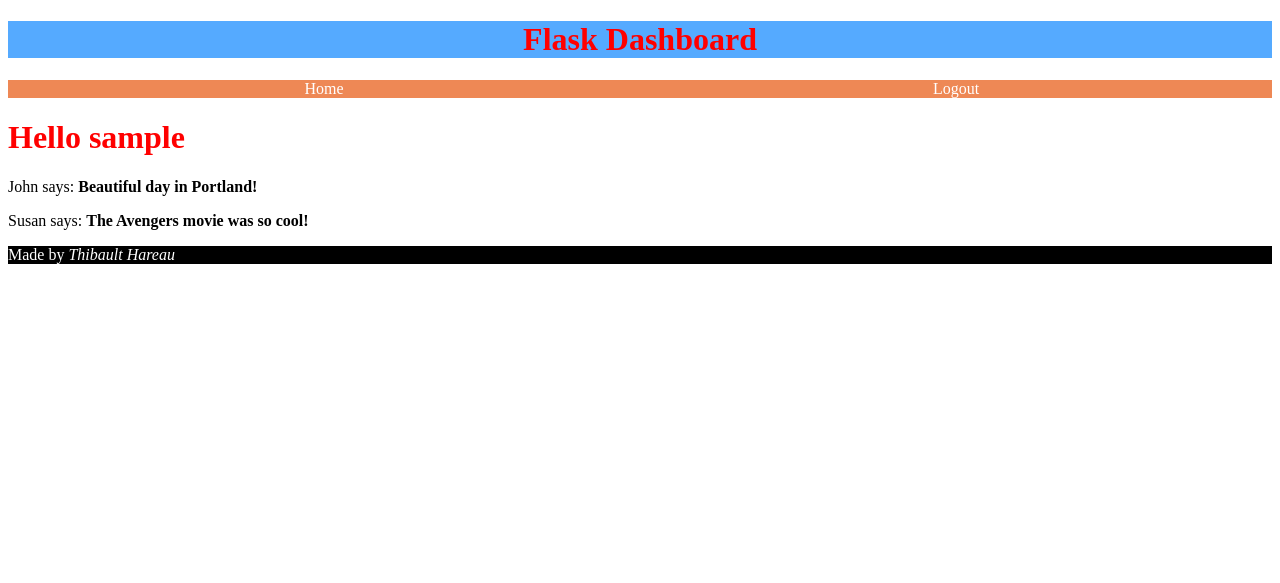
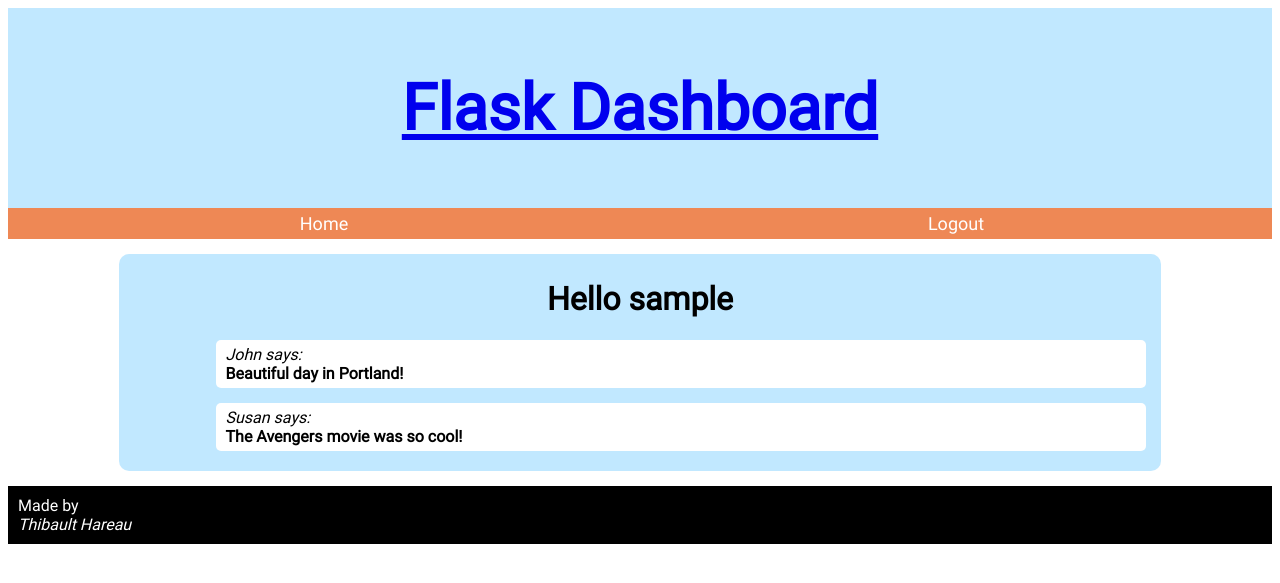
Before and after one commit to ThibaultHareau/Flask-FirstDashboard, a Flask app: page / in a window 1280 px wide. Shown: the top 583 px of the page. Run offline with Flask 2, Linux system fonts and the light colour scheme; the visitor is signed in with stand-in values (Sample User, id 1); data comes from the database, SQL or seed files in the repository; both versions use the stored data as it was after the commit.

Commit message:
Style upgrade

```diff
--- /dev/null
+++ b/app/static/css/main.css
@@ -0,0 +1,101 @@
+@font-face {
+    font-family: 'Roboto';
+    src: url('../font/Roboto-Regular.ttf');
+}
+
+body {
+    font-family: 'Roboto',Arial, Helvetica, sans-serif;
+}
+body * {
+    display: flex;
+    flex-direction: column;
+}
+
+header {
+    background-color: rgba(50, 180, 255, 0.3);
+    text-align: center;
+    height : 200px;
+    width:100%;
+    justify-content: center;
+    align-items: center;
+}
+header > a:visited{
+    text-decoration:none ;
+}
+header h1 {
+    font-size: 64px;
+}
+nav {
+    background-color: #E85;
+}
+nav ul {
+    list-style: none;
+    width : 100%;
+    margin:0;
+    padding:0;
+    justify-content: space-around;
+    flex-direction: row;
+}
+nav ul li{
+    font-size: large;
+    flex:1;
+    padding : 5px;
+}
+nav ul li:hover {
+    background-color: #EB5;
+}
+nav ul li a{
+    text-decoration: none;
+    color:white;
+    display:block;
+    text-align: center;
+}
+nav a:hover{
+    color:#333;
+}
+
+h1 {
+    font-size: xx-large;
+}
+footer {
+    background-color: #000;
+    color:#FFF;
+    padding:10px 10px 10px 10px;
+}
+.author {
+    font-style: italic;
+}
+.content {
+    display:block;
+    width:80%;
+    margin: auto;
+    margin-top: 15px;
+    margin-bottom: 15px;
+    background-color: rgba(50, 180, 255, 0.3);
+    border-radius: 10px;
+    padding: 5px 15px 5px 15px;
+}
+.content h1 {
+    text-align: center;
+}
+.subcontent > *{
+    width:90%;
+    margin-right:0;
+    margin-left: auto;
+}
+form > * {
+    display:inline-block;
+    margin:auto;
+}
+#rememberme {
+    margin-bottom: 10px;
+}
+#rememberme > *{
+    display:inline;
+}
+.post {
+    background-color: white;
+    margin-bottom:15px;
+    border-radius: 5px;
+    padding:5px 10px 5px 10px;
+}
--- a/app/static/main.css
+++ /dev/null
@@ -1,42 +0,0 @@
-header {
-    background-color: #5AF;
-    text-align: center;
-}
-nav {
-    background-color: #E85;
-}
-nav ul {
-    list-style: none;
-    width : 100%;
-    margin:0;
-    padding:0;
-    display: flex;
-    justify-content: space-around;
-}
-nav ul li{
-    display: inline-block;
-    flex:1;
-}
-nav ul li:hover {
-    background-color: #EB5;
-}
-nav ul li a{
-    text-decoration: none;
-    color:white;
-    display:block;
-    text-align: center;
-}
-nav a:hover{
-    color:#333;
-}
-
-h1 {
-    color:red;
-}
-footer {
-    background-color: #000;
-    color:#FFF;
-}
-.author {
-    font-style: italic;
-}
--- a/app/templates/home.html
+++ b/app/templates/home.html
@@ -2,7 +2,12 @@
 
 {% block content %}
     <h1>Hello {{current_user.username}} </h1>
-    {% for post in posts %}
-    <div><p>{{ post.author.username }} says: <b>{{ post.body }}</b></p></div>
-    {% endfor %}
+    <div class="subcontent">
+        {% for post in posts %}
+            <div class="post">
+                <span class="author">{{ post.author.username }} says: </span>
+                <span class="message"><b>{{ post.body }}</b></span>
+            </div>
+        {% endfor %}
+    </div>
 {% endblock %}
--- a/app/templates/login.html
+++ b/app/templates/login.html
@@ -18,7 +18,7 @@
                     <span style="color: red;">[{{ error }}]</span>
                 {% endfor %}
             </p>
-        <p>{{ form.remember_me() }} {{ form.remember_me.label }}</p>
+            <p id="rememberme">{{ form.remember_me() }} {{ form.remember_me.label }}</p>
             <p>{{ form.submit() }}</p>
         </form>
 {% endblock %}
--- a/app/templates/main.html
+++ b/app/templates/main.html
@@ -5,24 +5,28 @@
         <title>First Flask Dashboard</title>
         <meta name="description" content="My first dashboard using Flask">
         <meta name="author" content="Thibault Hareau">
-        <link rel="stylesheet" href="../static/main.css">
+        <link rel="stylesheet" href="../static/css/main.css">
     </head>
     <body>
         <header>
-            <h1>Flask Dashboard</h1>
+            <a href="{{ url_for('home') }}">
+                <h1>Flask Dashboard</h1>
+            </a>
         </header>
         <nav>
             <ul>
                 <li><a href="{{ url_for('home') }}">Home</a></li>
                 {% if current_user.is_anonymous %}
                     <li><a href="{{ url_for('login')}}">Login</a></li>
-                    <li><a href="{{ url_for('register') }}">Click to Register!</a></li>>
+                    <li><a href="{{ url_for('register') }}">Click to Register!</a></li>
                 {% else %}
                     <li><a href="{{ url_for('logout')}}">Logout</a></li>
                 {% endif %}
             </ul>
         </nav>
-        {% block content %}{% endblock %}
+        <div class="content">
+            {% block content %}{% endblock %}
+        </div>
         <footer>
             Made by <span class=author>Thibault Hareau</span>
         </footer>
--- a/app/templates/register.html
+++ b/app/templates/register.html
@@ -2,6 +2,7 @@
 
 {% block content %}
     <h1>Register</h1>
+    <div class="subcontent">
         <form action="" method="post">
             {{ form.hidden_tag() }}
             <p>
@@ -34,4 +35,6 @@
             </p>
             <p>{{ form.submit() }}</p>
         </form>
+    </div>
+
 {% endblock %}
```
Also changed, not shown: app.db, app/static/font/Roboto-Medium.ttf (added), app/static/font/Roboto-Regular.ttf (added), app/static/font/Roboto-Thin.ttf (added), 1 other file. Lines whose indentation alone changed are shown as unchanged.
